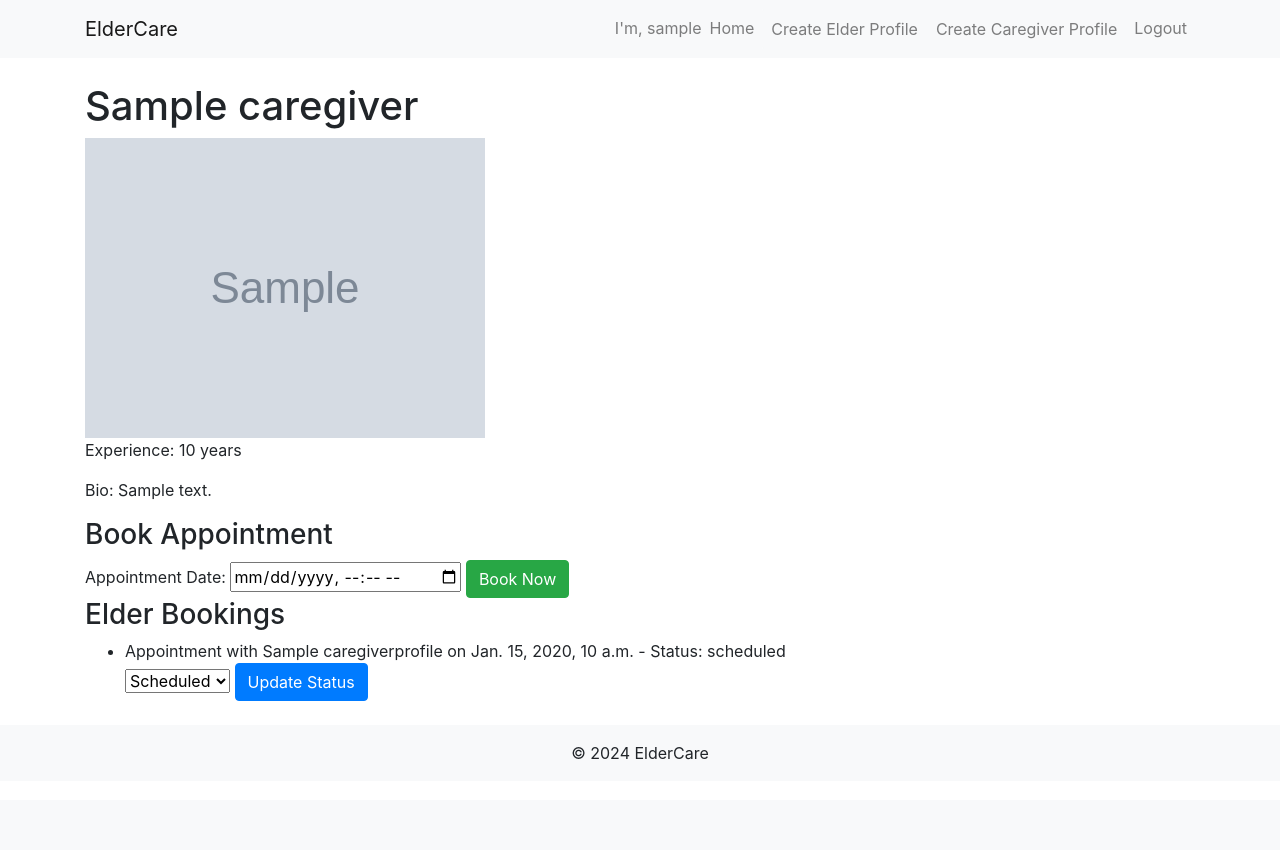
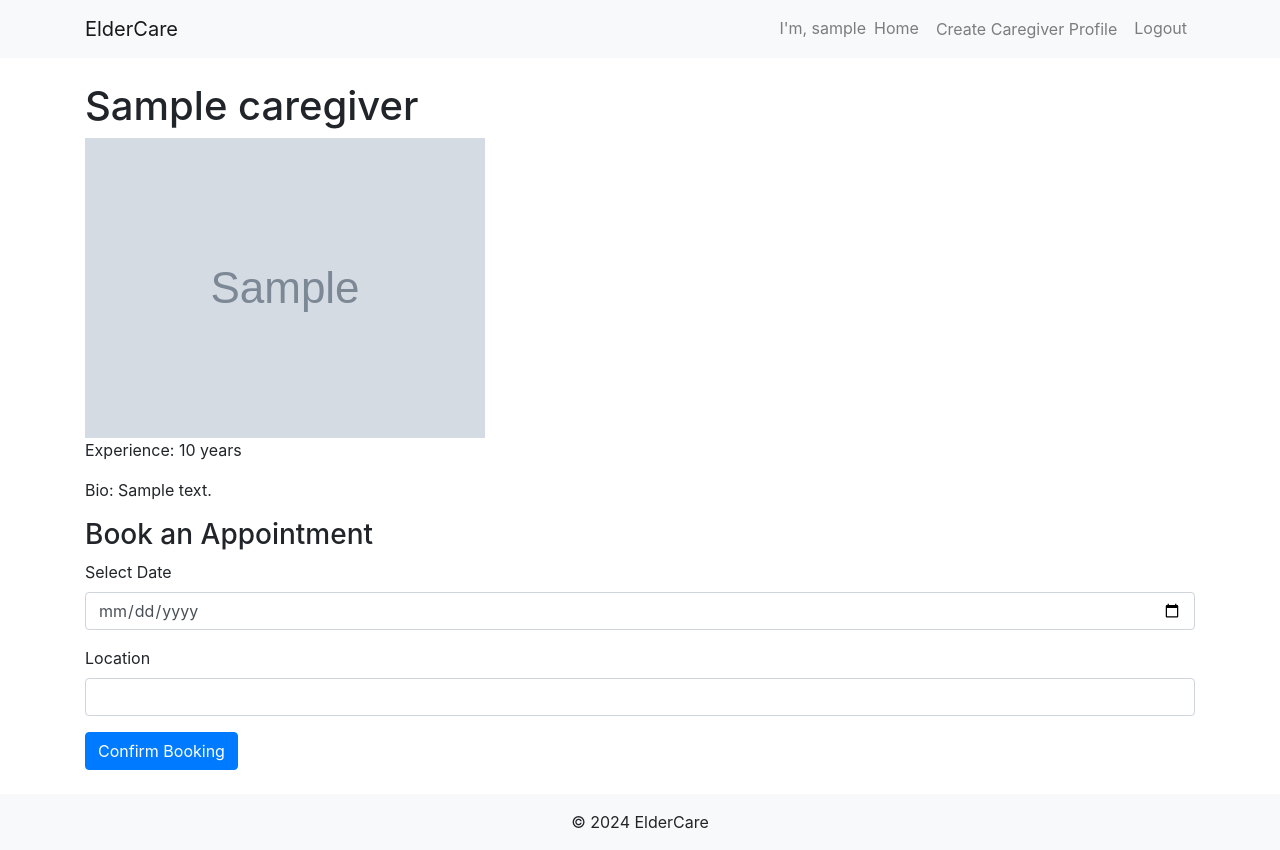
Before and after one commit to CosmoGuy112/Eldercare, a Django app: template eldercare/eldercareapp/templates/caregiver_detail.html in a window 1280 px wide. Before the commit the page ends 760 px from the top, so only its background shows below. Run offline with Django 5.2, Linux system fonts and the light colour scheme; a user stored in the database is signed in; tables that the repository leaves empty hold one stand-in row (values such as "Sample post"); the template is opened without the code that fills it: values that come from a table or form of the project are taken from there, most other values are stand-ins (such as "Sample title", 1, 10 or a date in 2020); grey boxes marked "Sample" are stand-in pictures; some libraries are stand-ins or nearby versions.

Commit message:
อิแก่

```diff
--- a/eldercare/eldercareapp/templates/base.html
+++ b/eldercare/eldercareapp/templates/base.html
@@ -26,12 +26,6 @@
                     <a class="nav-link" href="{% url 'home' %}">Home</a>
                 </li>
 
-
-                <li class="nav-item">
-                    {% if perms.eldercareapp.add_elderprofile %}
-                        <a class="nav-link btn btn-outline-light" href="{% url 'updateelder' %}">Create Elder Profile</a>
-                    {% endif %}
-                </li>
 
                 <li class="nav-item">
                     {% if perms.eldercareapp.add_caregiverprofile %}
--- a/eldercare/eldercareapp/templates/caregiver_detail.html
+++ b/eldercare/eldercareapp/templates/caregiver_detail.html
@@ -1,40 +1,29 @@
 {% extends 'base.html' %}
-
+{% load static %}  <!-- เพิ่มบรรทัดนี้ -->
 {% block content %}
 <h1>{{ caregiver.name }}</h1>
-<img src="{{ caregiver.photo.url }}" alt="{{ caregiver.name }}">
+
+{% if caregiver.photo %}
+    <img src="{{ caregiver.photo.url }}" alt="{{ caregiver.name }}">
+{% else %}
+    <img src="{% static 'path/to/default/image.jpg' %}" alt="Default Image">  <!-- เปลี่ยนเป็น path ที่ถูกต้อง -->
+{% endif %}
+
 <p>Experience: {{ caregiver.experience_years }} years</p>
 <p>Bio: {{ caregiver.bio }}</p>
 
-<h3>Book Appointment</h3>
+<h3>Book an Appointment</h3>
 <form method="POST" action="{% url 'book_appointment' caregiver.id %}">
     {% csrf_token %}
-    <input type="hidden" name="caregiver_id" value="{{ caregiver.id }}">
-    <label for="appointment_date">Appointment Date:</label>
-    <input type="datetime-local" name="appointment_date" required>
-
-    <input type="submit" class="btn btn-success" value="Book Now">
+    <div class="mb-3">
+        <label for="appointment_date" class="form-label">Select Date</label>
+        <input type="date" name="appointment_date" class="form-control" required>
+    </div>
+    <div class="mb-3">
+        <label for="location" class="form-label">Location</label>
+        <input type="text" name="location" class="form-control" required>
+    </div>
+    <button type="submit" class="btn btn-primary">Confirm Booking</button>
 </form>
 
-<h3>Elder Bookings</h3>
-{% if elder_appointments %}
-    <ul>
-    {% for appointment in elder_appointments %}
-        <li>
-            Appointment with {{ appointment.caregiver.name }} on {{ appointment.appointment_date }} - Status: {{ appointment.status }}
-            <form method="POST" action="{% url 'update_status' appointment.id %}">
-                {% csrf_token %}
-                <select name="status">
-                    <option value="scheduled" {% if appointment.status == "scheduled" %}selected{% endif %}>Scheduled</option>
-                    <option value="completed" {% if appointment.status == "completed" %}selected{% endif %}>Completed</option>
-                    <option value="cancelled" {% if appointment.status == "cancelled" %}selected{% endif %}>Cancelled</option>
-                </select>
-                <input type="submit" class="btn btn-primary" value="Update Status">
-            </form>
-        </li>
-    {% endfor %}
-    </ul>
-{% else %}
-    <p>No bookings found.</p>
-{% endif %}
 {% endblock %}
--- a/eldercare/eldercareapp/urls.py
+++ b/eldercare/eldercareapp/urls.py
@@ -3,14 +3,16 @@ from . import views
 
 urlpatterns = [
     path('', views.HomeView.as_view(), name='home'),
-    path('caregiver/<int:pk>/', views.CaregiverDetailView.as_view(), name='caregiver_detail'),
-    path('book_appointment/<int:caregiver_id>/', views.BookAppointmentView.as_view(), name='book_appointment'),
-    path('update_status/<int:appointment_id>/', views.UpdateStatusView.as_view(), name='update_status'),
+    path('register/', views.RegisterView.as_view(), name='register'),
     path('login/', views.LoginView.as_view(), name='login'),
     path('logout/', views.LogoutView.as_view(), name='logout'),
-    path('register/', views.RegisterView.as_view(), name='register'),
+    path('create_caregiver/', views.UpdateCaregiver.as_view(), name='create_caregiver'),
+    path('create_elder/', views.UpdateElder.as_view(), name='create_elder'),
+    path('myprofile/', views.MyProfileView.as_view(), name='myprofile'),
+    path('create_elder_profile/', views.CreateElderProfileView.as_view(), name='create_elder_profile'),
+    path('listelder/', views.listelder.as_view(), name='listelder'),
 
-    path('updateelder/', views.UpdateElder.as_view(), name='updateelder'),
-    path('updatecaregiver/', views.UpdateCaregiver.as_view(), name='updatecaregiver'),
-    path('listelder/', views.listelder.as_view(), name='listelder'),
+    # เพิ่ม URL สำหรับ Caregiver Detail และ Booking
+    path('caregiver/<int:pk>/', views.CaregiverDetailView.as_view(), name='caregiver_detail'),  # URL สำหรับดูรายละเอียด
+    path('caregiver/<int:caregiver_id>/book/', views.BookAppointmentView.as_view(), name='book_appointment'),  # URL สำหรับการจอง
 ]
```
Also changed, not shown: eldercare/eldercareapp/views.py (+12 -6 lines).
